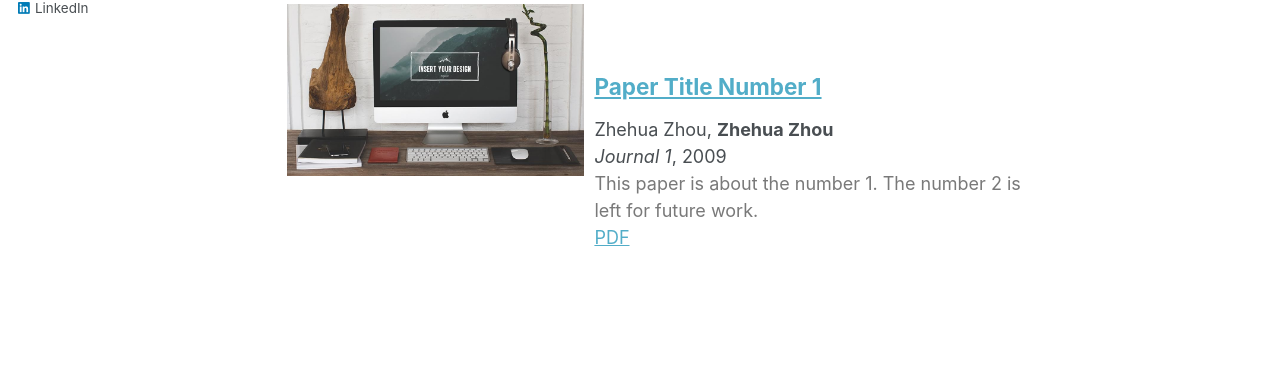
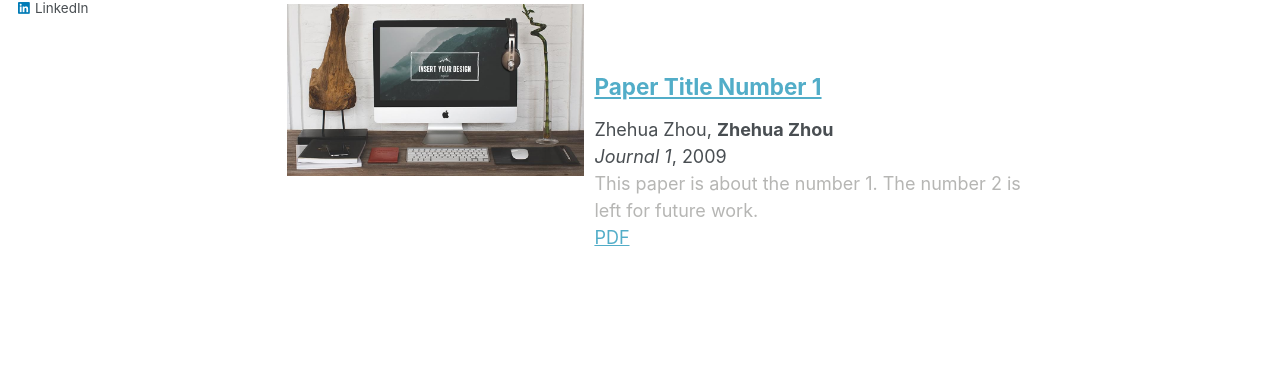
Before and after one commit to zhehuazhou/zhehuazhou.github.io, a Jekyll site: the page built from _pages/about.md, in a window 1280 px wide and 1289 px high. Shown: the part 611-977 px from the top of the window. Built offline with Jekyll 4.4.1, drawn with Linux system fonts in a browser that asks for light colours; some web fonts are replaced.

Commit message:
initial update

```diff
--- a/_includes/archive-single_double.html
+++ b/_includes/archive-single_double.html
@@ -49,11 +49,13 @@
   display: table-cell;
   padding: 5px;
   width: 40%;
+  align-items: center;
 }
 .col-right {
   display: table-cell;
   padding: 5px;
   width: 60%;
+  align-items: center;
 }
 </style>
 
@@ -96,7 +98,7 @@
         {% elsif post.collection == 'publications' %}
           <p> {{ post.authorlist }} <br>
           <i> {{ post.venue }}</i>, {{ post.date | default: "1900-01-01" | date: "%Y" }} <br>
-           <font color="#797979">{{ post.excerpt }}</font> <br>
+           <font color="#B6B6B4">{{ post.excerpt }}</font> <br>
           <a href=" {{ post.paperurl }} ">PDF</a></p>
         {% elsif post.date %}
          <p class="page__date"><strong><i class="fa fa-fw fa-calendar" aria-hidden="true"></i> {{ site.data.ui-text[site.locale].date_label | default: "Published:" }}</strong> <time datetime="{{ post.date | default: "1900-01-01" | date_to_xmlschema }}">{{ post.date | default: "1900-01-01" | date: "%B %d, %Y" }}</time></p>
```
